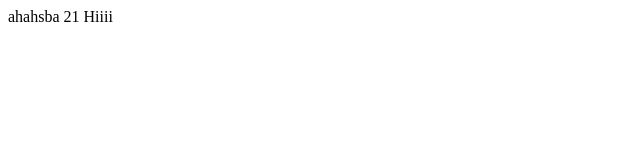
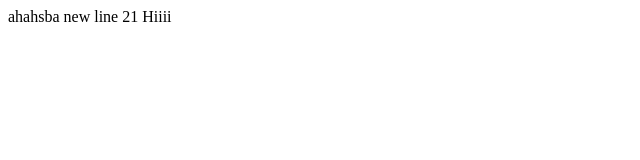
Before and after one commit to iamnitcan/Files, a plain HTML site: page index.html in a window 1280 px wide. Shown: the full height of the page, 0-640 px from the left. Drawn offline with Linux system fonts and the light colour scheme.

Commit message:
added new line

```diff
--- a/index.html
+++ b/index.html
@@ -6,7 +6,7 @@
     <meta http-equiv="X-UA-Compatible" content="ie=edge">
     <title>Document</title>
 </head>
-ahahsba
+ahahsba new line
 <body>
 
 </body>
```
